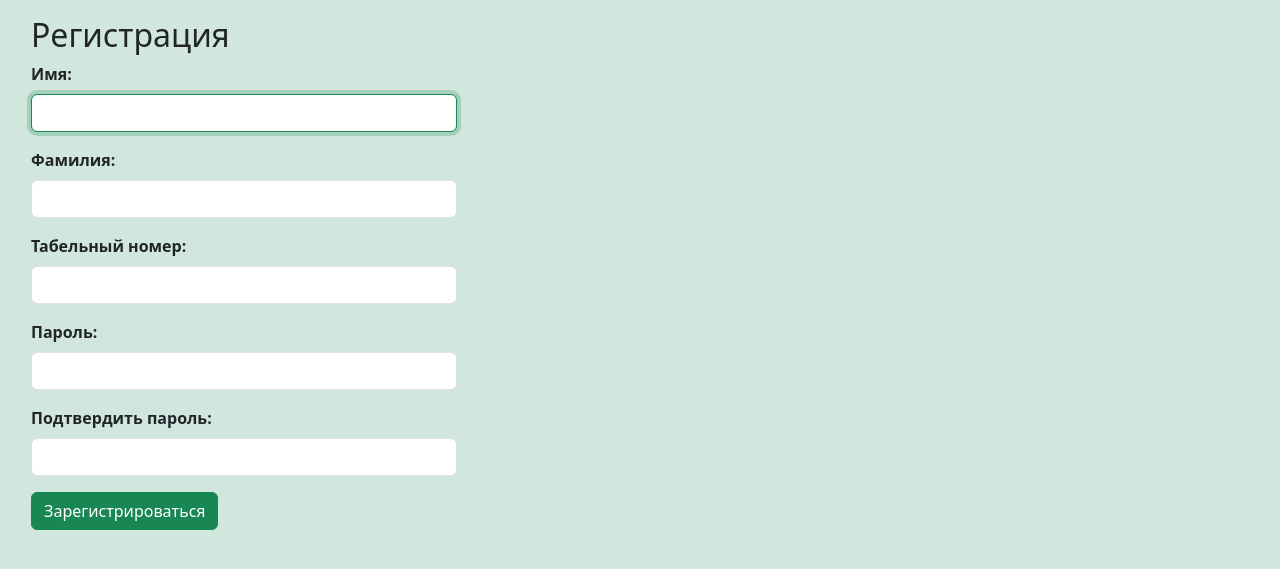
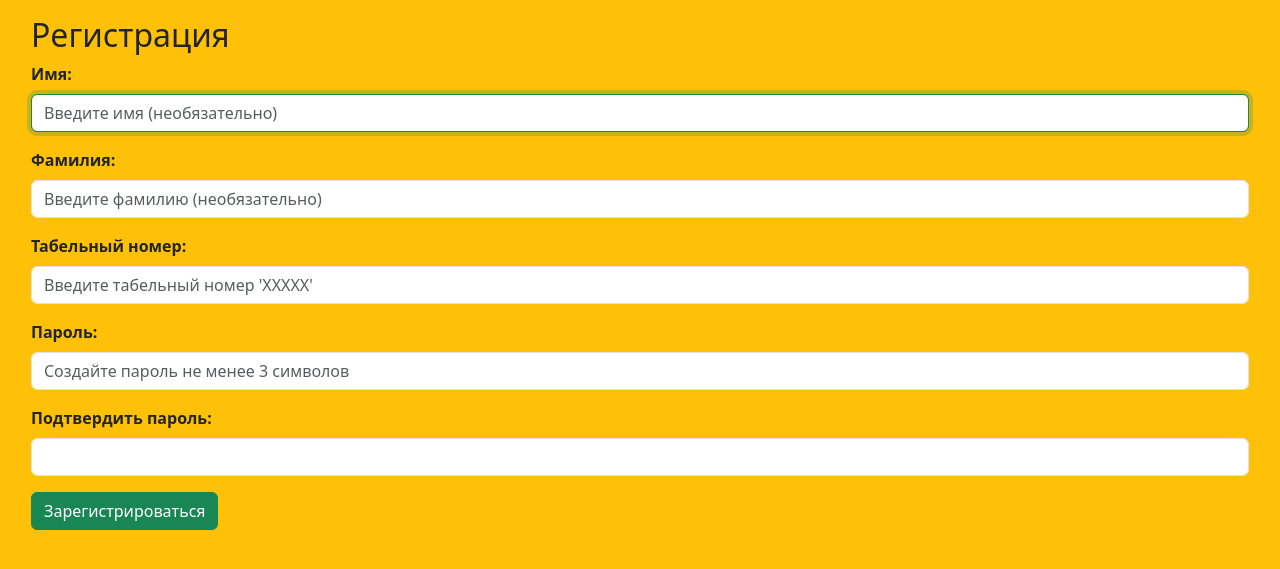
Before and after one commit to slavafortGR/work_and_fuel, a Flask app: page /register in a window 1280 px wide. Shown: the top 569 px of the page. Run offline with Flask 3, Linux system fonts and the light colour scheme.

Commit message:
implemented validations register form

```diff
--- a/workfuel/forms.py
+++ b/workfuel/forms.py
@@ -1,6 +1,7 @@
 from flask_wtf import FlaskForm
 from wtforms import StringField, PasswordField, SubmitField, IntegerField, FloatField, DateTimeField
-from wtforms.validators import DataRequired, Optional, EqualTo
+from wtforms.validators import DataRequired, Optional, EqualTo, Length
+
 
 class LoginForm(FlaskForm):
     personnel_number = StringField('Personnel number', validators=[DataRequired()])
@@ -8,35 +9,35 @@ class LoginForm(FlaskForm):
     submit = SubmitField('Login')
 
 class RegistrationForm(FlaskForm):
-    first_name = StringField('First Name', validators=[Optional()])
-    last_name = StringField('Last Name', validators=[Optional()])
-    personnel_number = StringField('Personnel number', validators=[DataRequired()])
-    password = PasswordField('Password', validators=[DataRequired()])
+    first_name = StringField('First Name', validators=[Optional()], render_kw={"placeholder": "Введите имя (необязательно)"})
+    last_name = StringField('Last Name', validators=[Optional()], render_kw={"placeholder": "Введите фамилию (необязательно)"})
+    personnel_number = StringField('Personnel number', validators=[DataRequired()], render_kw={"placeholder": "Введите табельный номер 'XXXXX'"})
+    password = PasswordField('Password', validators=[DataRequired()], render_kw={"placeholder": "Создайте пароль не менее 3 символов"})
     confirm_password = PasswordField('Confirm Password', validators=[DataRequired(), EqualTo('password')])
     submit = SubmitField('Register')
 
 
 class DataForm(FlaskForm):
-    date = DateTimeField('Date', validators=[DataRequired()], format='%Y.%m.%d')
-    route_number = IntegerField('Route number', validators=[DataRequired()])
-    start_of_work = DateTimeField('Start work', validators=[DataRequired()], format='%H:%M')
-    end_of_work = DateTimeField('End work', validators=[DataRequired()], format='%H:%M')
-    locomotive_number = StringField('Locomotive', validators=[DataRequired()])
-    beginning_fuel_liters = IntegerField('Beginning Fuel Liters', validators=[DataRequired()])
-    end_fuel_litres = FloatField('End Fuel Litres', validators=[DataRequired()])
-    specific_weight = FloatField('Specific Weight', validators=[DataRequired()])
-    norm = FloatField('norm', validators=[DataRequired()])
+    date = DateTimeField('Date', validators=[DataRequired()], format='%Y.%m.%d', render_kw={"placeholder": "Введите дату в формате: гггг.мм.дд"})
+    route_number = IntegerField('Route number', validators=[DataRequired()], render_kw={"placeholder": "Введите семизначный номер маршрута"})
+    start_of_work = DateTimeField('Start work', validators=[DataRequired()], format='%H:%M', render_kw={"placeholder": "Введите время начала смены в формате: чч:мм"})
+    end_of_work = DateTimeField('End work', validators=[DataRequired()], format='%H:%M', render_kw={"placeholder": "Введите время окончания смены в формате: чч:мм"})
+    locomotive_number = StringField('Locomotive', validators=[DataRequired()], render_kw={"placeholder": "Введите номер тепловоза без серии (т)"})
+    beginning_fuel_liters = IntegerField('Beginning Fuel Liters', validators=[DataRequired()], render_kw={"placeholder": "Введите объём дизельного топлива в литрах"})
+    end_fuel_litres = FloatField('End Fuel Litres', validators=[DataRequired()], render_kw={"placeholder": "Введите объём дизельного топлива в литрах"})
+    specific_weight = FloatField('Specific Weight', validators=[DataRequired()], render_kw={"placeholder": "Введите переводной коэффициент в формате '0.XXX'"})
+    norm = FloatField('norm', validators=[DataRequired()], render_kw={"placeholder": "Введите рассчитанную норму в килограммах"})
     submit = SubmitField('Create')
 
 
 class SettingsForm(FlaskForm):
-    park_l_norm = IntegerField('Норма парк Л', validators=[DataRequired()])
-    park_g_norm = IntegerField('Норма парк Г', validators=[DataRequired()])
-    park_e_norm = IntegerField('Норма парк Е', validators=[DataRequired()])
-    park_z_norm = IntegerField('Норма парк З', validators=[DataRequired()])
-    park_vm_norm = IntegerField('Норма парк "Втормет"', validators=[DataRequired()])
-    park_nijny_norm = IntegerField('Норма парк "Нижний"', validators=[DataRequired()])
-    park_vchd_3_norm = IntegerField('Норма парк ВЧД-3', validators=[DataRequired()])
-    park_tch_1_norm = IntegerField('Норма парк ТЧ-1', validators=[DataRequired()])
-    hot_state = IntegerField('Горячий простой', validators=[DataRequired()])
-    cool_state = IntegerField('Холодный простой', validators=[DataRequired()])
+    park_l_norm = IntegerField('Park L norm', validators=[DataRequired()])
+    park_g_norm = IntegerField('Park G norm', validators=[DataRequired()])
+    park_e_norm = IntegerField('Park E norm', validators=[DataRequired()])
+    park_z_norm = IntegerField('Park Z norm', validators=[DataRequired()])
+    park_vm_norm = IntegerField('Park VM norm', validators=[DataRequired()])
+    park_nijny_norm = IntegerField('Park Nijny norm', validators=[DataRequired()])
+    park_vchd_3_norm = IntegerField('Park VCHD norm', validators=[DataRequired()])
+    park_tch_1_norm = IntegerField('Park TCH-1 norm', validators=[DataRequired()])
+    hot_state = IntegerField('Hot state', validators=[DataRequired()])
+    cool_state = IntegerField('Cool state', validators=[DataRequired()])
--- a/workfuel/models.py
+++ b/workfuel/models.py
@@ -4,10 +4,10 @@ from workfuel import db, app
 class User(db.Model):
     __tablename__ = 'users'
     id = db.Column(db.Integer, primary_key=True, autoincrement=True)
-    first_name = db.Column(db.String(25), nullable=False)
-    last_name = db.Column(db.String(25), nullable=False)
+    first_name = db.Column(db.String(25), nullable=True)
+    last_name = db.Column(db.String(25), nullable=True)
     personnel_number = db.Column(db.Integer, nullable=False, unique=True)
-    password = db.Column(db.String(1024), nullable=False)
+    password = db.Column(db.String(1024), nullable=False, default=3)
 
 
 class Locomotive(db.Model):
--- a/workfuel/routes.py
+++ b/workfuel/routes.py
@@ -56,7 +56,7 @@ def register_user_post():
 
         if User.query.filter_by(personnel_number=personnel_number).first() is not None:
             flash('Такой табельный номер уже существует', 'danger')
-            return render_template('login_register.html', registration_form=registration_form)
+            return render_template('login_register.html', register_tab=True, registration_form=registration_form)
 
         new_user = User(
             first_name=first_name,
@@ -76,7 +76,7 @@ def register_user_post():
             flash(f'Произошла ошибка: {str(e)}', 'danger')
     else:
         flash('Неверные регистрационные данные', 'danger')
-        return render_template('login_register.html', registration_form=registration_form)
+        return render_template('login_register.html', register_tab=True, registration_form=registration_form)
 
 
 @app.route('/logout')
--- a/workfuel/static/css/styles.css
+++ b/workfuel/static/css/styles.css
@@ -1,9 +1,5 @@
 .general {
   height: 100%;
-}
-
-.wid_row {
-  width: 35%;
 }
 
 .form-control:focus {
--- a/workfuel/templates/layout.html
+++ b/workfuel/templates/layout.html
@@ -12,7 +12,18 @@
     <title>{% block title %}{% endblock %}</title>
     {% endblock %}
 </head>
-<body class="p-3 mb-2 bg-success-subtle text-emphasis-success">
+<body class="p-3 mb-2 bg-warning text-emphasis-success">
+<div>
+    {% with messages = get_flashed_messages(with_categories=true) %}
+    {% if messages %}
+        <ul class="flash">
+            {% for category, message in messages %}
+            <li class="alert alert-{{ category }}">{{ message }}</li>
+            {% endfor %}
+        </ul>
+    {% endif %}
+    {% endwith %}
+</div>
 <div>
     {% block content %}
     {% endblock %}
--- a/workfuel/templates/login_register.html
+++ b/workfuel/templates/login_register.html
@@ -5,12 +5,12 @@
     <div class="content-wrapper">
         <h2>Вход в систему</h2>
         <form action="/login" method="POST">
-            <div class="mb-3 wid_row">
+            <div class="mb-3">
                 {{ login_form.hidden_tag() }}
                 <label class="form-label"><strong>Табельный номер:</strong></label>
                 {{ login_form.personnel_number(class="form-control", required=True, autofocus=True) }}
             </div>
-            <div class="mb-3 wid_row">
+            <div class="mb-3">
                 <label class="form-label"><strong>Пароль:</strong></label>
                 {{ login_form.password(class="form-control", required=True) }}
             </div>
@@ -23,24 +23,24 @@
 <div class="content-wrapper">
     <h2>Регистрация</h2>
     <form action="/register" method="POST">
-        <div class="mb-3 wid_row">
+        <div class="mb-3">
             {{ registration_form.csrf_token }}
             <label class="form-label"><strong>Имя:</strong></label>
-            {{ registration_form.first_name(class="form-control", required=True, autofocus=True) }}
+            {{ registration_form.first_name(class="form-control", required=False, autofocus=True) }}
         </div>
-        <div class="mb-3 wid_row">
+        <div class="mb-3">
             <label class="form-label"><strong>Фамилия:</strong></label>
-            {{ registration_form.last_name(class="form-control", required=True) }}
+            {{ registration_form.last_name(class="form-control", required=False) }}
         </div>
-        <div class="mb-3 wid_row">
+        <div class="mb-3">
             <label class="form-label"><strong>Табельный номер:</strong></label>
             {{ registration_form.personnel_number(class="form-control", required=True) }}
         </div>
-        <div class="mb-3 wid_row">
+        <div class="mb-3">
             <label class="form-label"><strong>Пароль:</strong></label>
             {{ registration_form.password(class="form-control", required=True) }}
         </div>
-        <div class="mb-3 wid_row">
+        <div class="mb-3">
             <label class="form-label"><strong>Подтвердить пароль:</strong></label>
             {{ registration_form.confirm_password(class="form-control", required=True) }}
         </div>
--- a/workfuel/templates/profile.html
+++ b/workfuel/templates/profile.html
@@ -52,6 +52,7 @@
     <a href='/logout' class="btn btn-danger btn-sm ms-3"> Выйти из системы</a>
     {% else %}
         <p>Нет данных для отображения. Добавьте данные в базу.</p>
+    <a href='/logout' class="btn btn-danger btn-sm ms-3"> Выйти из системы</a>
     {% endif %}
 </div>
 {% endblock %}
```
Also changed, not shown: workfuel/templates/data_form.html (+9 -9 lines), workfuel/templates/settings.html (+10 -10 lines).
